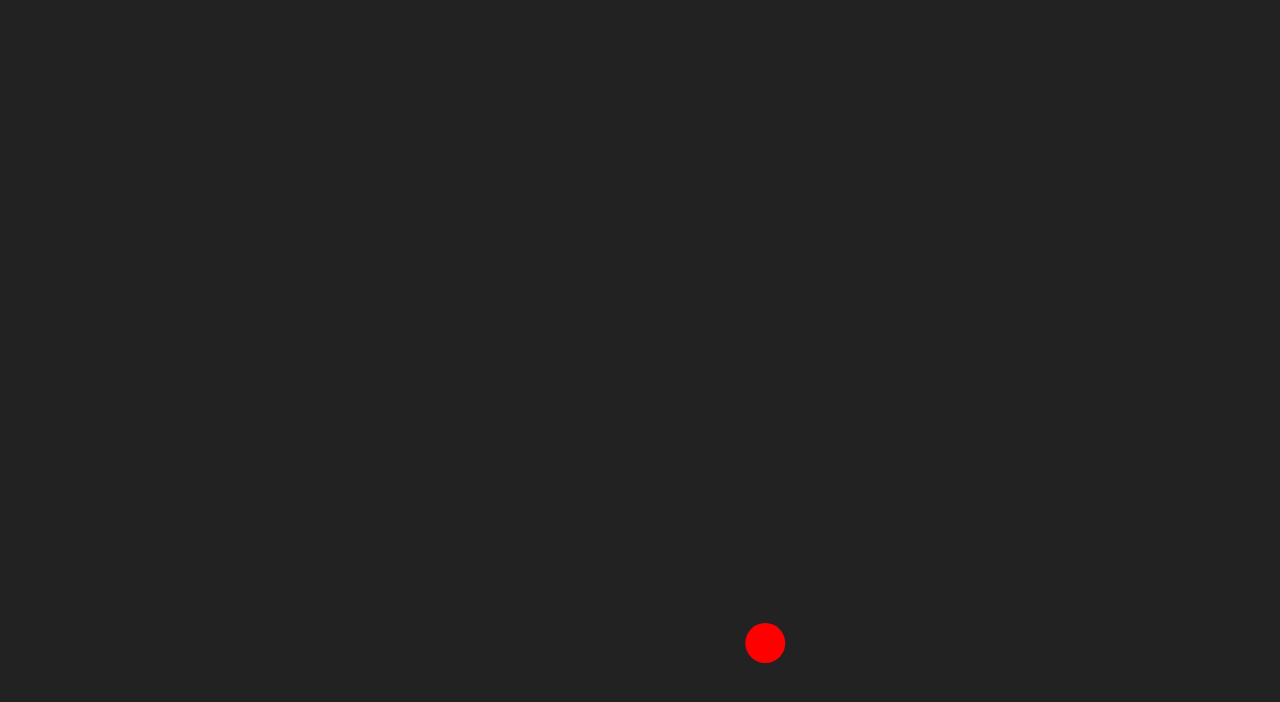
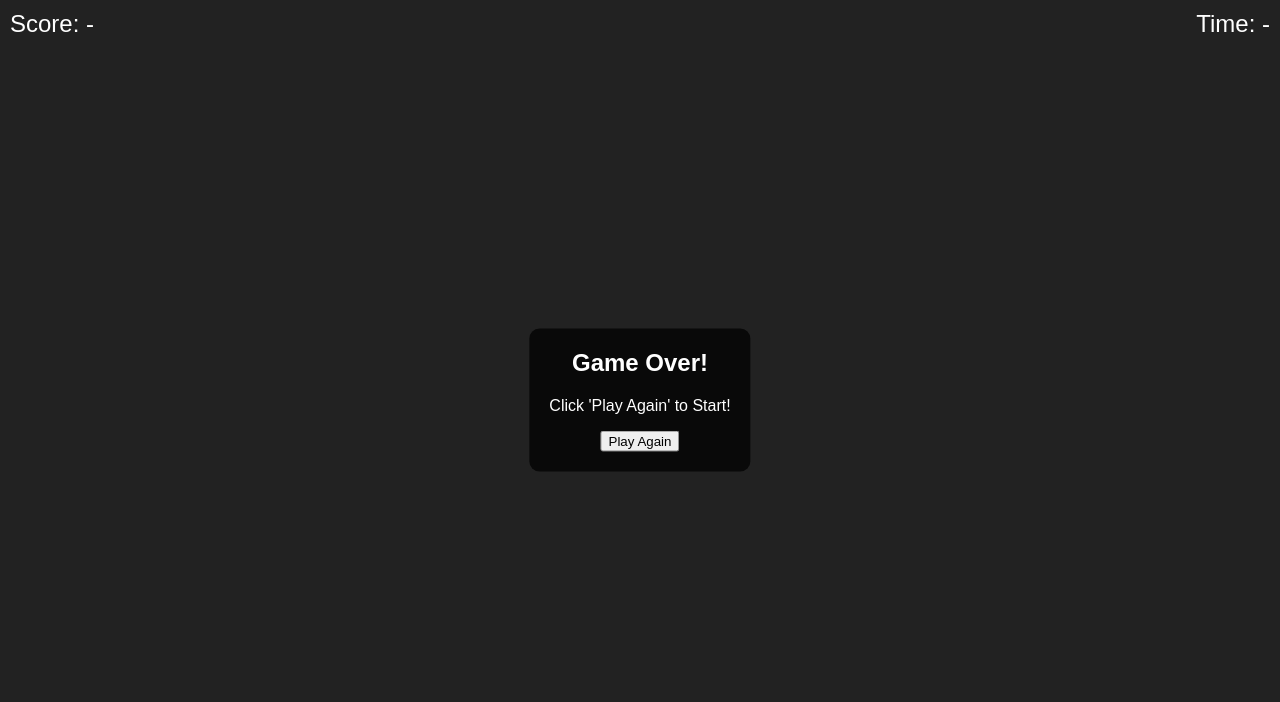
Before and after one commit to icanthorse/targetclicker, a plain HTML site: page game.html in a window 1280 px wide. Drawn offline with Linux system fonts and the light colour scheme.

Commit message:
Feat: Add score, timer, game over, and restart (manual update)

```diff
--- a/game.html
+++ b/game.html
@@ -10,17 +10,60 @@
             overflow: hidden; /* Prevent scrollbars when canvas is full screen */
             display: flex;
             justify-content: center;
-            align-items: center;
+            /* align-items: center; Removed to allow game-info to be top-left */
             min-height: 100vh;
             background-color: #333;
+            color: #fff; /* Default text color */
+            font-family: Arial, sans-serif;
+            position: relative; /* For positioning overlays */
         }
         #gameCanvas {
             background-color: #222;
-            /* border: 1px solid #fff; Optional: remove border or use box-sizing */
+            display: block; /* To ensure it doesn't have extra space below */
+        }
+        .game-info {
+            position: absolute;
+            top: 10px;
+            left: 10px;
+            font-size: 24px;
+            z-index: 10;
+            display: flex; /* Use flexbox for layout */
+            justify-content: space-between; /* Puts space between score and timer */
+            width: calc(100% - 20px); /* Full width minus padding */
+            box-sizing: border-box;
+        }
+        .game-info #timer {
+            /* No specific positioning needed now, flexbox handles it */
+        }
+        #gameOverScreen {
+            position: absolute;
+            top: 50%;
+            left: 50%;
+            transform: translate(-50%, -50%);
+            background-color: rgba(0,0,0,0.75);
+            padding: 20px;
+            border-radius: 10px;
+            text-align: center;
+            z-index: 20;
+            display: none; /* Hidden by default */
+        }
+        #gameOverScreen h2 {
+            margin-top: 0;
         }
     </style>
 </head>
 <body>
+    <div class="game-info">
+        <span id="score">Score: 0</span>
+        <span id="timer">Time: 30</span>
+    </div>
+
+    <div id="gameOverScreen">
+        <h2>Game Over!</h2>
+        <p id="finalScore">Your Score: 0</p>
+        <button id="restartButton">Play Again</button>
+    </div>
+
     <canvas id="gameCanvas">
         Your browser does not support the HTML5 canvas tag.
     </canvas>
@@ -30,12 +73,24 @@
         const canvas = document.getElementById('gameCanvas');
         const ctx = canvas.getContext('2d');
 
+        const scoreDisplay = document.getElementById('score');
+        const timerDisplay = document.getElementById('timer');
+        const gameOverScreen = document.getElementById('gameOverScreen');
+        const finalScoreDisplay = document.getElementById('finalScore');
+        const restartButton = document.getElementById('restartButton');
+
         let targetX;
         let targetY;
         const targetRadius = 20;
         const targetColor = 'red';
 
+        let score = 0;
+        let timeLeft = 30; // Initial time for the game
+        let gameInterval = null;
+        let gameOver = true; // Game starts in a "game over" state until explicitly started
+
         function drawTarget() {
+            if (gameOver) return; // Don't draw if game over
             ctx.beginPath();
             ctx.arc(targetX, targetY, targetRadius, 0, Math.PI * 2, false);
             ctx.fillStyle = targetColor;
@@ -44,41 +99,104 @@
         }
 
         function spawnTarget() {
-            ctx.clearRect(0, 0, canvas.width, canvas.height); // Clear canvas
-            // Ensure target is fully within canvas
+            if (gameOver) return;
+            ctx.clearRect(0, 0, canvas.width, canvas.height);
             targetX = Math.random() * (canvas.width - targetRadius * 2) + targetRadius;
             targetY = Math.random() * (canvas.height - targetRadius * 2) + targetRadius;
             drawTarget();
         }
 
         canvas.addEventListener('click', function(event) {
-            const rect = canvas.getBoundingClientRect(); // Get canvas position
+            if (gameOver) return;
+
+            const rect = canvas.getBoundingClientRect();
             const clickX = event.clientX - rect.left;
             const clickY = event.clientY - rect.top;
 
-            // Check if click is inside the target
             const distance = Math.sqrt(
                 (clickX - targetX) * (clickX - targetX) +
                 (clickY - targetY) * (clickY - targetY)
             );
 
             if (distance < targetRadius) {
+                score++;
+                updateScoreDisplay();
                 spawnTarget();
             }
         });
+
+        restartButton.addEventListener('click', startGame);
 
         function resizeCanvas() {
             canvas.width = window.innerWidth;
             canvas.height = window.innerHeight;
 
-            // When canvas is resized, we need to redraw elements
-            // For this game, simply spawning a new target works well
-            spawnTarget();
+            if (!gameOver) {
+                spawnTarget();
+            } else {
+                 ctx.clearRect(0, 0, canvas.width, canvas.height);
+                 // Ensure game over screen is still visible if it was up
+                 if (gameOverScreen.style.display === 'block') {
+                    // No specific redraw needed for gameOverScreen, CSS handles its position
+                 }
+            }
+        }
+
+        function updateScoreDisplay() {
+            scoreDisplay.textContent = `Score: ${score}`;
+        }
+
+        function updateTimerDisplay() {
+            timerDisplay.textContent = `Time: ${timeLeft}`;
+        }
+
+        function tick() {
+            timeLeft--;
+            updateTimerDisplay();
+            if (timeLeft <= 0) {
+                clearInterval(gameInterval);
+                gameOver = true;
+                finalScoreDisplay.textContent = `Your Score: ${score}`;
+                gameOverScreen.style.display = 'block';
+                ctx.clearRect(0, 0, canvas.width, canvas.height);
+            }
+        }
+
+        function startGame() {
+            score = 0;
+            timeLeft = 30; // Reset to 30 or your desired game length
+            gameOver = false;
+
+            updateScoreDisplay();
+            updateTimerDisplay();
+            gameOverScreen.style.display = 'none';
+
+            if (gameInterval) clearInterval(gameInterval);
+            gameInterval = setInterval(tick, 1000);
+
+            // Important: Call resizeCanvas once before the first spawnTarget in a new game
+            // to ensure canvas dimensions are set from potential previous game over state
+            // and then spawn target in the correctly sized canvas.
+            // resizeCanvas(); // This will also call spawnTarget if !gameOver
+            // Actually, spawnTarget should be called directly after setting up game state.
+            // resizeCanvas will handle the initial sizing and subsequent resizes.
+            spawnTarget(); // Spawn the first target for the new game
         }
 
         // Initial setup
         window.addEventListener('resize', resizeCanvas);
-        resizeCanvas(); // Call once to set initial size and draw target
+        resizeCanvas(); // Set initial canvas size and draw based on initial gameOver state
+
+        // Game should start in a "ready to play" state, often showing the game over screen
+        // as an initial menu or just waiting for the first "startGame" call.
+        // Let's make it so you see the "Play Again" button initially to start.
+        gameOver = true; // Explicitly set game over
+        finalScoreDisplay.textContent = "Click 'Play Again' to Start!"; // Initial message
+        scoreDisplay.textContent = "Score: -";
+        timerDisplay.textContent = "Time: -";
+        gameOverScreen.style.display = 'block'; // Show the "menu"
+        ctx.clearRect(0, 0, canvas.width, canvas.height); // Clear canvas initially
+        // Do not call startGame() here, let the button press do it.
 
     </script>
 </body>
```
